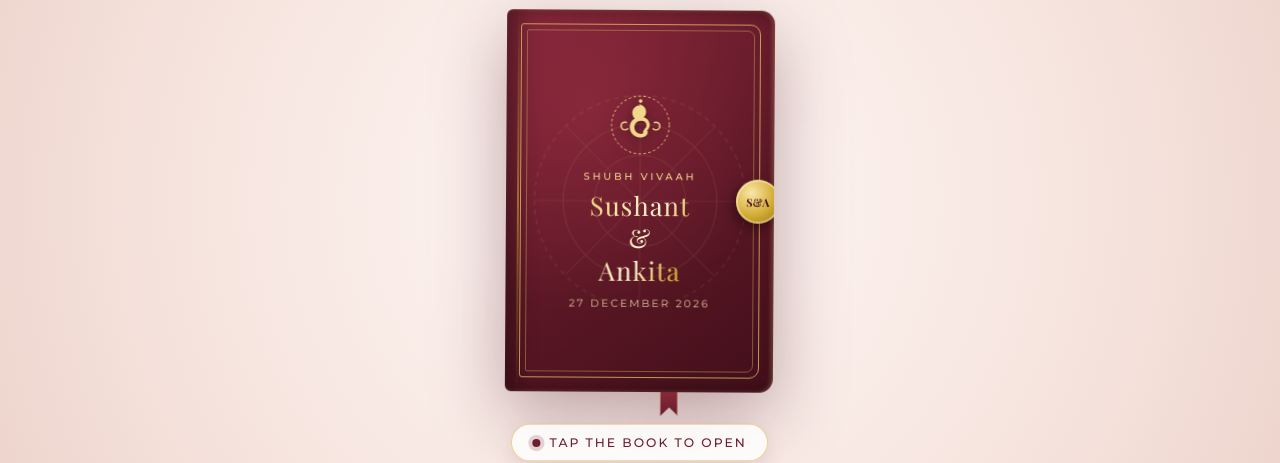
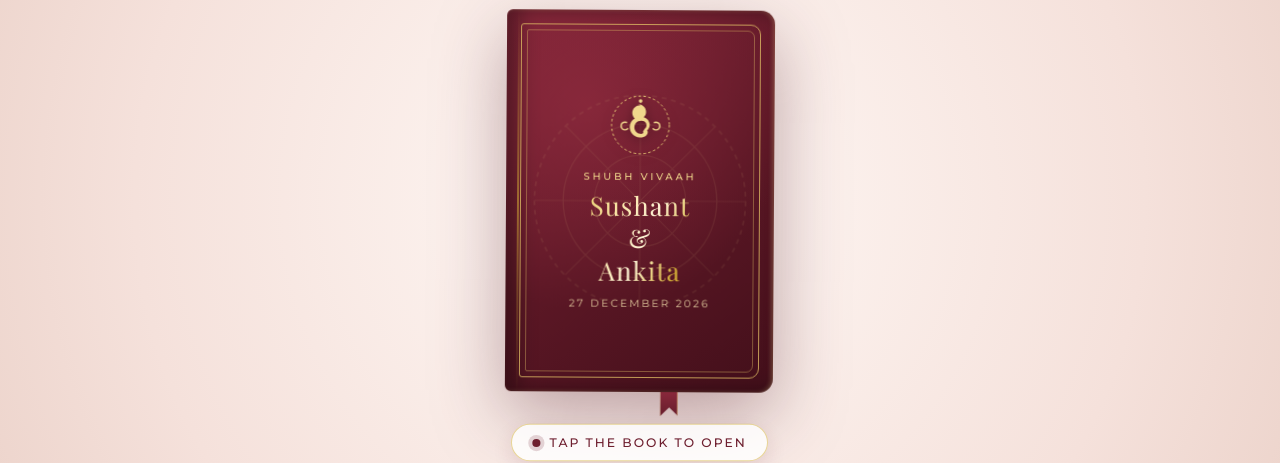
Before and after one commit to sonnarsuraj/InvitationPage, a plain HTML site: page index.html in a window 1280 px wide. Shown: the part 162-625 px from the top of the page. Drawn offline with nearby package versions, Linux system fonts and the light colour scheme; a web font is replaced by a local one.

Commit message:
Remove wax seal from book cover

```diff
--- a/index.html
+++ b/index.html
@@ -283,30 +283,6 @@
       inset: 5px;
       border: 0.75px solid rgba(226, 193, 102, 0.4);
       border-radius: 2px 7px 7px 2px;
-    }
-
-    /* Gold Wax Seal on right edge */
-    .wax-seal {
-      position: absolute;
-      right: -6px;
-      top: 50%;
-      transform: translateY(-50%);
-      width: 44px;
-      height: 44px;
-      border-radius: 50%;
-      background: radial-gradient(circle at 35% 30%, #fae6a8 0%, #d4af37 52%, #9a7014 100%);
-      box-shadow:
-        -3px 4px 12px rgba(0, 0, 0, 0.4),
-        inset 0 0 0 2px rgba(255, 245, 210, 0.45);
-      display: flex;
-      align-items: center;
-      justify-content: center;
-      font-family: var(--font-display);
-      font-size: 0.68rem;
-      font-weight: 700;
-      color: var(--wine-dark);
-      letter-spacing: 0.02em;
-      z-index: 3;
     }
 
     .book-3d-wrap.opened .book-cover {
@@ -1529,7 +1505,6 @@
             <path d="M100 12v176M12 100h176M38 38l124 124M162 38L38 162" stroke="#f0d78c" stroke-width="0.9" />
           </svg>
           <div class="book-cover-border"></div>
-          <div class="wax-seal" aria-hidden="true">S&amp;A</div>
 
           <!-- Gold Ganesh ji Emblem -->
           <svg class="book-emblem" viewBox="0 0 80 80" fill="none" aria-hidden="true">
```
